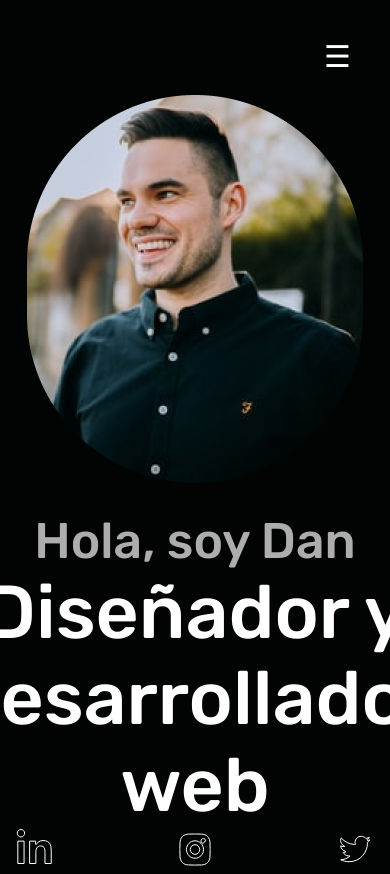
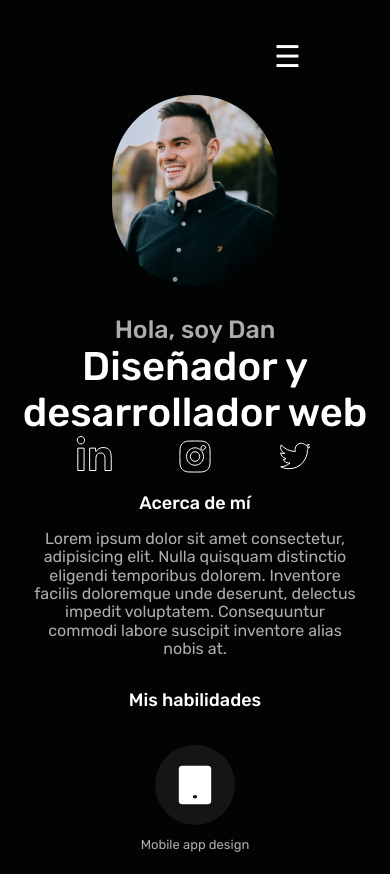
Before and after one commit to fabian1718/portafolio, a plain HTML site: page index.html in a window 390 px wide. Shown: the top 874 px of the page. Drawn offline with Linux system fonts and the light colour scheme.

Commit message:
agregue en font-zize para mobil

```diff
--- a/index.html
+++ b/index.html
@@ -29,7 +29,8 @@
         </nav>
     </header>
     <section class="hero">
-        <img src="./img/photo-desktop.png">
+        <img id="imagen1" src="./img/photo-desktop.png">
+        <img id="imagen2" src="./img/photo-phone.png">
         <h2>Hola, soy Dan</h2>
         <h1>Diseñador y <br> desarrollador web</h1>
         <div class="icons">
--- a/style/style.css
+++ b/style/style.css
@@ -6,6 +6,10 @@
   --sub-titulo-Desktop: 50px;
   --sub-section-Desktop: 45px;
   --body-regular: 18px;
+  --titulo-Mobile: 40px;
+  --sub-titulo-Mobile: 25px;
+  --sub-section-Mobile: 18px;
+  --body-regular-Mobile: 16px;
 }
 html {
   font-size: 62.5%;
@@ -32,6 +36,11 @@ h1 {
   margin: 0;
   font-weight: 500;
 }
+@media (max-width: 810px) {
+    h1{
+        font-size: var(--titulo-Mobile);
+    }
+}
 h2 {
   font-size: var(--sub-section-Desktop);
   text-align: center;
@@ -44,6 +53,17 @@ p {
   color: var(--grey);
   font-size: var(--body-regular);
   text-align: center;
+}
+@media (max-width: 810px) {
+    h2{
+        font-size: var(--sub-section-Mobile);
+    }
+    p{
+        font-size: var(--body-regular-Mobile);
+    }
+    h4{
+        font-size: small;
+    }
 }
 /* Barra de navegacion */
 header {
@@ -68,7 +88,17 @@ header {
 #menu,
 #menu-check {
   display: none;
-  justify-content: space-between;
+}
+#imagen2{
+    display: none;
+}
+@media (max-width: 810px) {
+    #imagen1{
+        display: none;
+    }
+    #imagen2{
+        display: block;
+    }
 }
 @media (max-width: 1050px) {
   .navbar {
@@ -81,6 +111,7 @@ header {
   }
   #menu {
     display: block;
+    margin-right: 5rem;
   }
   #menu span:hover {
     color: var(--grey);
@@ -113,6 +144,14 @@ header {
 .icons {
   display: flex;
   gap: 12rem;
+}
+@media (max-width: 810px) {
+    .hero h2 {
+        font-size: var(--sub-titulo-Mobile);
+    }
+    .icons{
+        gap: 6rem;
+    }
 }
 /* Seccion Acerca */
 .section-acerca {
@@ -277,6 +316,12 @@ span {
   font-size: small;
   margin: 0;
 }
+@media (max-width: 810px) {
+    .section-contacto p {
+        font-size: x-small;
+    }
+}
+
 .icon-contacto {
   width: 8rem;
   height: 8rem;
```
